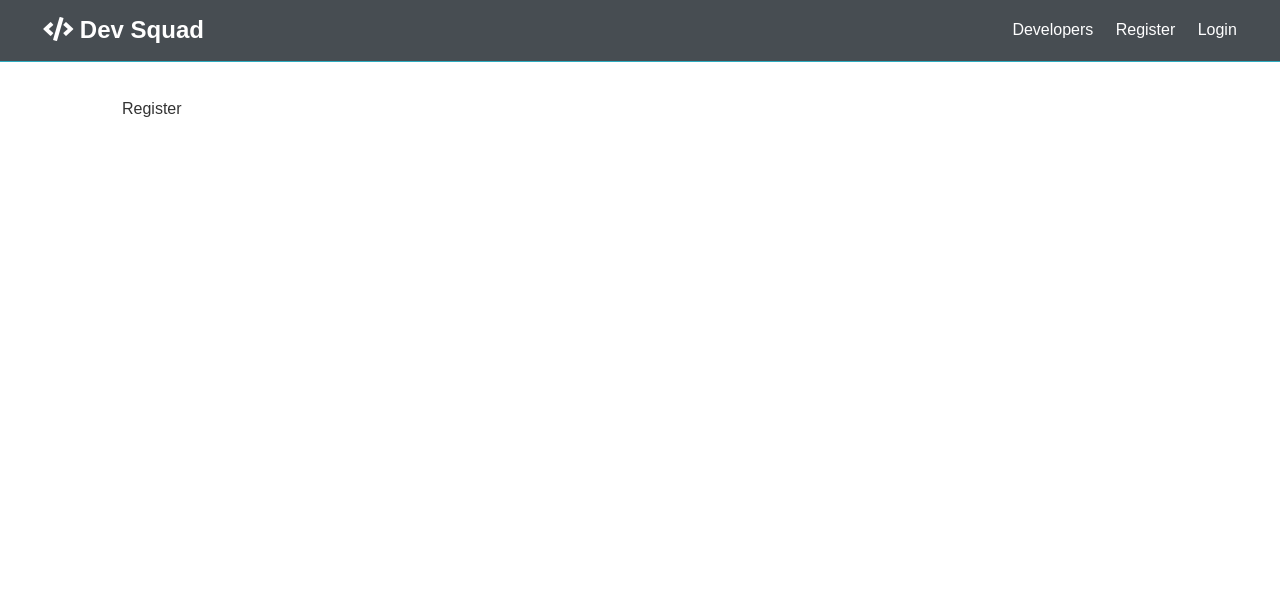
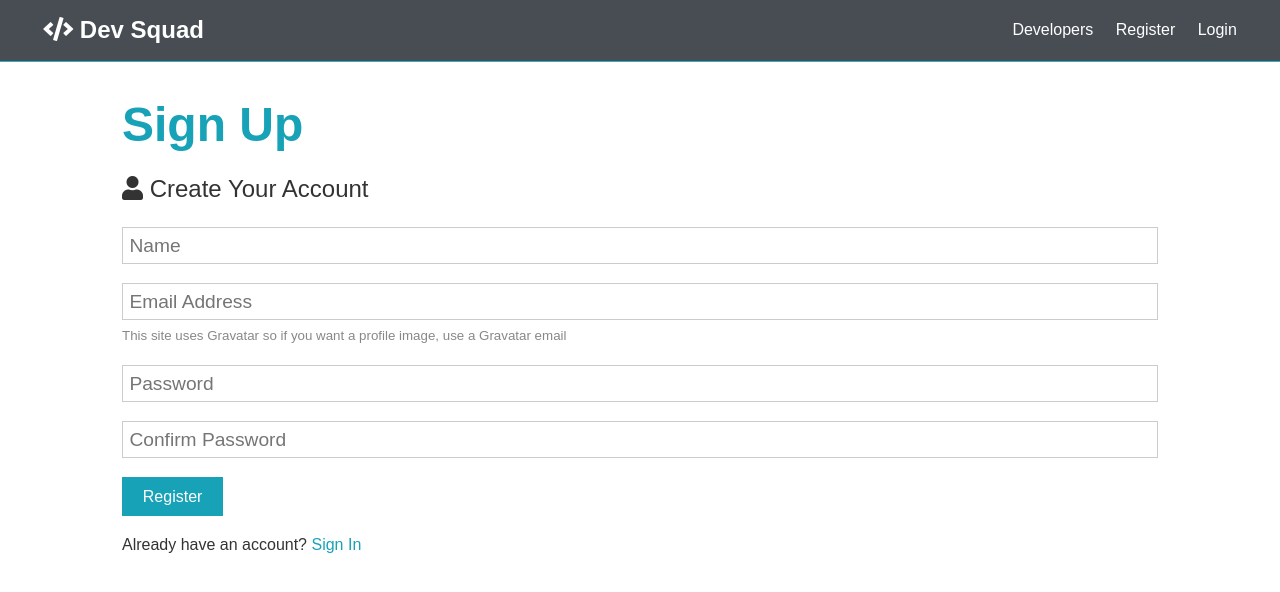
Before and after one commit to GregPetropoulos/Dev-Squad, a React (Create React App) app in the folder client/: page /register in a window 1280 px wide. Shown: the top 592 px of the page. Built offline with nearby package versions, Linux system fonts and the light colour scheme.

Commit message:
Used a formData variable in the useState  hook in the Register.js, added the onSubmit, onChange, and deconstructed the useState.

```diff
--- a/client/src/components/auth/Register.js
+++ b/client/src/components/auth/Register.js
@@ -1,11 +1,85 @@
-import React from 'react'
+import React, { Fragment, useState } from 'react';
 
 const Register = () => {
-    return (
-        <div>
-            Register
+  const [formData, setFormData] = useState({
+    name: '',
+    email: '',
+    password: '',
+    password2: ''
+  });
+
+  const { name, email, password, password2 } = formData
+
+  const onChange = e => setFormData({...formData, [e.target.name]:e.target.value})
+
+  const onSubmit = e => {
+      e.preventDefault();
+      if(password !== password2) {
+          console.log('Password do not match');
+        }else {
+            console.log(formData);
+        }
+  };
+  return (
+    <Fragment>
+      <h1 className='large text-primary'>Sign Up</h1>
+      <p className='lead'>
+        <i className='fas fa-user'></i> Create Your Account
+      </p>
+      <form className='form' onSubmit={e => onSubmit(e)}>
+        <div className='form-group'>
+          <input
+          type='text'
+          placeholder='Name'
+          name='name'
+          value={name}
+          onChange={e => onChange(e)}
+          required />
         </div>
-    )
-}
 
-export default Register
+        <div className='form-group'>
+          <input type='email'
+           placeholder='Email Address'
+            name='email'
+            value={email}
+          onChange={e => onChange(e)}
+          required />
+          <small className='form-text'>
+            This site uses Gravatar so if you want a profile image, use a
+            Gravatar email
+          </small>
+        </div>
+
+        <div className='form-group'>
+          <input
+            type='password'
+            placeholder='Password'
+            name='password'
+            minLength='6'
+            value={password}
+          onChange={e => onChange(e)}
+          required />
+          </div>
+        <div className='form-group'>
+          <input
+            type='password'
+            placeholder='Confirm Password'
+            name='password2'
+            minLength='6'
+            value={password2}
+          onChange={e => onChange(e)}
+          required />
+        </div>
+        <input
+        type='submit'
+        className='btn btn-primary'
+        value='Register'/>
+      </form>
+      <p className='my-1'>
+        Already have an account? <a href='login.html'>Sign In</a>
+      </p>
+    </Fragment>
+  );
+};
+
+export default Register;
```
